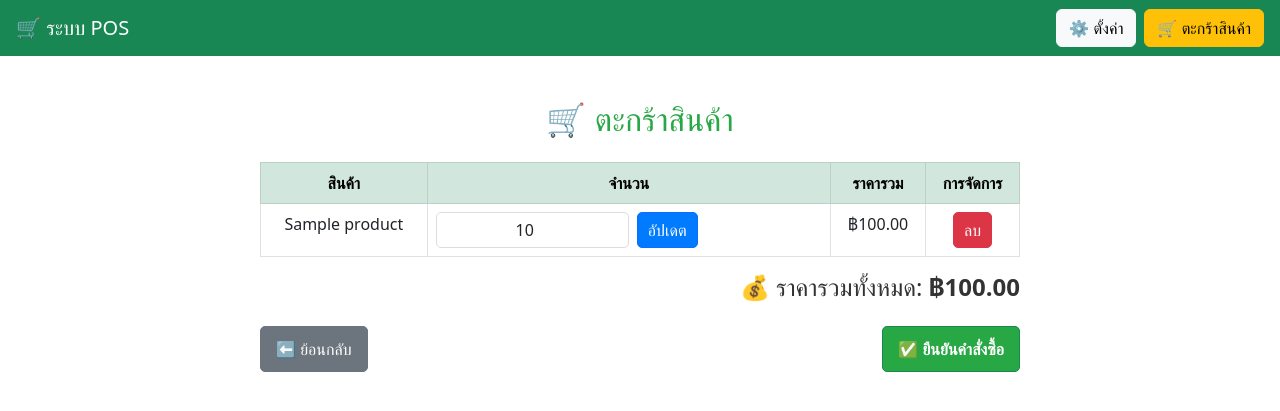
After one commit to PokpongSunapha16/Bicky_V2, a Django app: page /cart/ in a window 1280 px wide. The commit adds this page. Shown: the top 411 px of the page. Run offline with Django 5.2, Linux system fonts and the light colour scheme; a user stored in the database is signed in; tables that the repository leaves empty hold one stand-in row (values such as "Sample post").

Commit message:
Item Cart Update

```diff
--- a/store/models.py
+++ b/store/models.py
@@ -52,6 +52,7 @@ class Cart(models.Model):
     customer = models.ForeignKey(CustomUser, on_delete=models.CASCADE, related_name="cart")
     product = models.ForeignKey(Product, on_delete=models.CASCADE)
     quantity = models.IntegerField(default=1)
+    updated_at = models.DateTimeField(auto_now=True)  # ✅ เพิ่ม auto_now=True
 
 
 # ✅ Order Model
--- /dev/null
+++ b/store/static/styles/cart.css
@@ -0,0 +1,113 @@
+/* ✅ ตั้งค่าพื้นฐานของตาราง */
+table {
+    width: 100%;
+    border-collapse: collapse;
+    margin-top: 20px;
+}
+
+th, td {
+    padding: 12px;
+    text-align: center;
+    border-bottom: 1px solid #ddd;
+}
+
+th {
+    background-color: #28a745;
+    color: white;
+}
+
+/* ✅ ปรับปุ่มต่างๆ */
+button {
+    border: none;
+    cursor: pointer;
+}
+
+/* ✅ ปุ่มอัปเดต */
+button[type="submit"] {
+    background-color: #007bff;
+    color: white;
+    padding: 5px 10px;
+    border-radius: 5px;
+}
+
+button[type="submit"]:hover {
+    background-color: #0056b3;
+}
+
+/* ✅ ปุ่มลบ */
+.btn-danger {
+    background-color: #dc3545;
+    color: white;
+    padding: 5px 10px;
+    border-radius: 5px;
+    text-decoration: none;
+}
+
+.btn-danger:hover {
+    background-color: #a71d2a;
+}
+
+/* ✅ ปุ่มยืนยันคำสั่งซื้อ */
+.btn-success {
+    background-color: #28a745;
+    color: white;
+    padding: 10px 15px;
+    border-radius: 5px;
+    font-weight: bold;
+    text-decoration: none;
+}
+
+.btn-success:hover {
+    background-color: #1e7e34;
+}
+
+/* ✅ ปุ่มย้อนกลับ */
+.btn-secondary {
+    background-color: #6c757d;
+    color: white;
+    padding: 10px 15px;
+    border-radius: 5px;
+    text-decoration: none;
+}
+
+.btn-secondary:hover {
+    background-color: #5a6268;
+}
+
+/* ✅ กล่องจำนวนสินค้า */
+input[type="number"] {
+    width: 60px;
+    padding: 5px;
+    text-align: center;
+    border: 1px solid #ddd;
+    border-radius: 5px;
+}
+
+/* ✅ ทำให้ปุ่ม "ย้อนกลับ" และ "ยืนยันคำสั่งซื้อ" จัดชิดขอบ */
+.button-group {
+    display: flex;
+    justify-content: space-between;
+    margin-top: 20px;
+}
+
+/* ✅ ทำให้หน้าตะกร้าดูสะอาดตา */
+.container {
+    max-width: 800px;
+    margin: auto;
+    padding: 20px;
+}
+
+h2 {
+    color: #28a745;
+    text-align: center;
+}
+
+h4 {
+    text-align: right;
+    color: #333;
+}
+
+p.text-muted {
+    text-align: center;
+    font-size: 16px;
+}
--- /dev/null
+++ b/store/templates/cart/cart.html
@@ -0,0 +1,73 @@
+{% load static %}
+<!DOCTYPE html>
+<html lang="th">
+<head>
+    <meta charset="UTF-8">
+    <meta name="viewport" content="width=device-width, initial-scale=1.0">
+    <title>ตะกร้าสินค้า</title>
+
+    <!-- ✅ ใช้ Bootstrap เพื่อให้ดูสวยงาม -->
+    <link rel="stylesheet" href="https://cdn.jsdelivr.net/npm/bootstrap@5.3.0/dist/css/bootstrap.min.css">
+    <link rel="stylesheet" href="{% static 'styles/cart.css' %}"> <!-- ✅ เชื่อม CSS -->
+</head>
+<body>
+
+    <!-- ✅ แถบเมนู -->
+    <header class="navbar navbar-expand-lg navbar-light bg-success text-white px-3">
+        <a class="navbar-brand text-white" href="{% url 'home' %}">🛒 ระบบ POS</a>
+        <a href="{% url 'settings' %}" class="btn btn-light ms-auto">⚙️ ตั้งค่า</a>
+        <a href="{% url 'cart_view' %}" class="btn btn-warning ms-2">🛒 ตะกร้าสินค้า</a>
+    </header>
+
+    <div class="container mt-4">
+        <h2 class="mb-4">🛒 ตะกร้าสินค้า</h2>
+
+        {% if cart_items %}
+            <table class="table table-bordered">
+                <thead class="table-success">
+                    <tr>
+                        <th>สินค้า</th>
+                        <th>จำนวน</th>
+                        <th>ราคารวม</th>
+                        <th>การจัดการ</th>
+                    </tr>
+                </thead>
+                <tbody>
+                    {% for item in cart_items %}
+                    <tr>
+                        <td>{{ item.product.name }}</td>
+                        <td>
+                            <form method="POST" action="{% url 'update_cart_quantity' item.id %}" class="d-flex">
+                                {% csrf_token %}
+                                <input type="number" name="quantity" value="{{ item.quantity }}" min="1" class="form-control w-50">
+                                <button type="submit" class="btn btn-primary ms-2">อัปเดต</button>
+                            </form>
+                        </td>
+
+                        <td>฿{{ item.total_price }}</td>
+
+                        <td>
+                            <a href="{% url 'remove_from_cart' item.id %}" class="btn btn-danger">ลบ</a>
+                        </td>
+                    </tr>
+                    {% endfor %}
+                </tbody>
+            </table>
+
+            <h4 class="text-end">💰 ราคารวมทั้งหมด: <strong>฿{{ total_price }}</strong></h4>
+
+            <div class="d-flex justify-content-between mt-4">
+                <a href="{% url 'home' %}" class="btn btn-secondary">⬅ ย้อนกลับ</a>
+                <a href="{% url 'checkout' %}" class="btn btn-success">✅ ยืนยันคำสั่งซื้อ</a>
+            </div>
+
+        {% else %}
+            <p class="text-muted">🛒 ตะกร้าสินค้าของคุณว่างเปล่า</p>
+            <a href="{% url 'home' %}" class="btn btn-primary">⬅ เลือกสินค้า</a>
+        {% endif %}
+    </div>
+
+    <!-- ✅ โหลด Bootstrap JS -->
+    <script src="https://cdn.jsdelivr.net/npm/bootstrap@5.3.0/dist/js/bootstrap.bundle.min.js"></script>
+</body>
+</html>
--- a/store/urls.py
+++ b/store/urls.py
@@ -1,8 +1,6 @@
 from django.urls import path
 from .views import *
 
-from django.urls import path
-from .views import index_view, home_view, logout_view
 
 urlpatterns = [
     path("", index_view, name="index"),  # ✅ หน้าแรกคือ index.html
@@ -23,4 +21,12 @@ urlpatterns = [
 
     path("pos/", pos_view, name="pos"),  # ✅ เพิ่มเส้นทาง POS
     path("settings/", settings_view, name="settings"),
+
+
+    path('cart/', cart_view, name='cart_view'),  # ✅ ต้องมี path นี้
+    path('cart/add/<int:product_id>/', add_to_cart, name='add_to_cart'),
+    path('cart/remove/<int:cart_id>/', remove_from_cart, name='remove_from_cart'),
+    path('cart/update/<int:cart_id>/', update_cart_quantity, name='update_cart_quantity'),
+    path("cart/checkout/", checkout, name="checkout"),
+
 ]
--- a/store/views.py
+++ b/store/views.py
@@ -1,19 +1,15 @@
 from django.shortcuts import render,redirect
-from django.http import HttpResponse
-import pandas as pd
-import matplotlib.pyplot as plt
-import io
-import base64
-import seaborn as sns  # Import seaborn สำหรับสร้าง Histogram
 from django.contrib.auth import authenticate, login, logout
 from django.contrib import messages
 from .forms import RegisterForm
 from django.contrib.auth.decorators import login_required
 from django.shortcuts import render, redirect, get_object_or_404
-from .models import Product
+from .models import Product, Cart
 from django.http import HttpResponseForbidden
 from django.shortcuts import render
-from .models import Product
+from django.http import JsonResponse
+from django.utils import timezone  # ✅ เพิ่มบรรทัดนี้
+
 
 def index_view(request):
     return render(request, "index.html")  # ✅ ตั้งให้ / แสดง index.html
@@ -22,8 +18,6 @@ def index_view(request):
 def home_view(request):
     products = Product.objects.all()  # ✅ ดึงสินค้าทั้งหมดจากฐานข้อมูล
     return render(request, "login/home.html" , {"products": products})  # ✅ ชี้ไปที่ templates/login/home.html
-
-
 
 
 @login_required(login_url='login')
@@ -158,6 +152,7 @@ def update_product_info(request):
 
     return JsonResponse({"success": False}, status=400)
 
+# ✅ หน้าการตั้งค่า
 def settings_view(request):
     return render(request, "products/settings.html")
 
@@ -168,35 +163,72 @@ from django.http import HttpResponseForbidden
 from django.contrib import messages
 from .models import Product, Cart, Order, OrderItem, Payment
 
+
 # ✅ ระบบตะกร้าสินค้า (Shopping Cart)
 @login_required(login_url='login')
 def cart_view(request):
     cart_items = Cart.objects.filter(customer=request.user)
-    return render(request, "cart/cart.html", {"cart_items": cart_items})
+
+    # ✅ คำนวณราคาทั้งหมดของแต่ละสินค้าในตะกร้า และเพิ่มเป็น attribute "total_price"
+    for item in cart_items:
+        item.total_price = item.product.price * item.quantity  # ✅ เพิ่ม total_price
+
+    total_price = sum(item.total_price for item in cart_items)  # ✅ คำนวณราคารวมทั้งหมด
+
+    return render(request, "cart/cart.html", {"cart_items": cart_items, "total_price": total_price})
+
+
 
 @login_required(login_url='login')
 def add_to_cart(request, product_id):
     product = get_object_or_404(Product, id=product_id)
-    cart_item, created = Cart.objects.get_or_create(customer=request.user, product=product)
+
+    cart_item, created = Cart.objects.get_or_create(
+        customer=request.user, product=product,
+        defaults={"updated_at": timezone.now()}  # ✅ ใช้ timezone.now() เพื่อกำหนดค่า updated_at
+    )
+
     if not created:
         cart_item.quantity += 1
+        cart_item.updated_at = timezone.now()  # ✅ อัปเดตค่า updated_at ทุกครั้งที่เพิ่มสินค้า
         cart_item.save()
+
     return redirect("cart_view")
 
+
+# ✅ ลบสินค้าออกจากตะกร้า
 @login_required(login_url='login')
 def remove_from_cart(request, cart_id):
     cart_item = get_object_or_404(Cart, id=cart_id, customer=request.user)
     cart_item.delete()
+    messages.success(request, "❌ ลบสินค้าออกจากตะกร้าแล้ว!")
     return redirect("cart_view")
 
+# ✅ อัปเดตจำนวนสินค้าในตะกร้า
 @login_required(login_url='login')
 def update_cart_quantity(request, cart_id):
     cart_item = get_object_or_404(Cart, id=cart_id, customer=request.user)
+
     if request.method == "POST":
         new_quantity = int(request.POST["quantity"])
-        cart_item.quantity = new_quantity
-        cart_item.save()
+        if new_quantity > 0:
+            cart_item.quantity = new_quantity
+            cart_item.save()
+        else:
+            cart_item.delete()
+
+    messages.success(request, "✏️ อัปเดตจำนวนสินค้าสำเร็จ!")
     return redirect("cart_view")
+
+
+# ✅ ปรับ `checkout` ให้แสดง Alert
+@login_required(login_url='login')
+def checkout(request):
+    messages.success(request, "✅ สั่งซื้อสำเร็จแล้ว!")
+    return redirect("cart_view")  # ✅ กลับไปที่หน้าตะกร้า
+
+
+
 
 # ✅ ระบบคำสั่งซื้อ (Order Management)
 @login_required(login_url='login')
```
Also changed, not shown: store/templates/login/home.html (+14 -15 lines), store/migrations/0001_initial.py.
